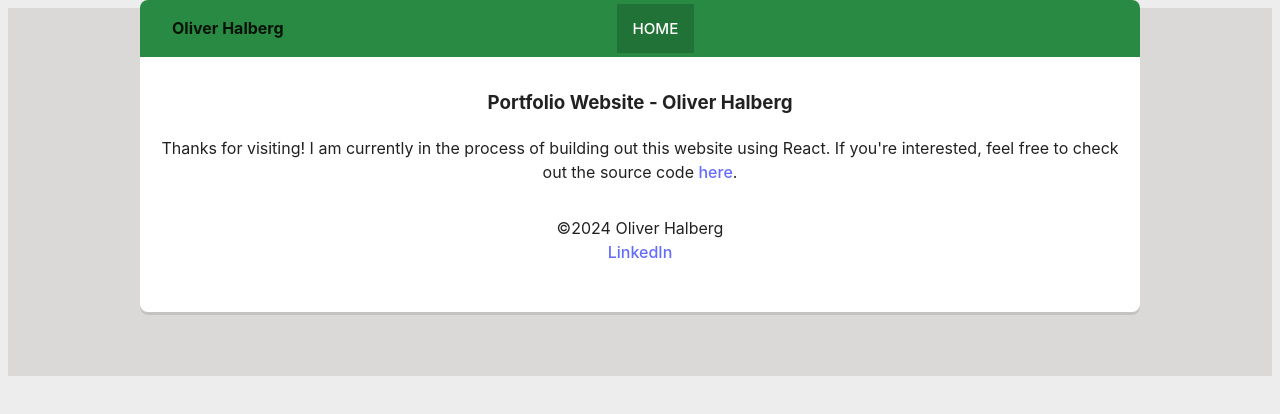
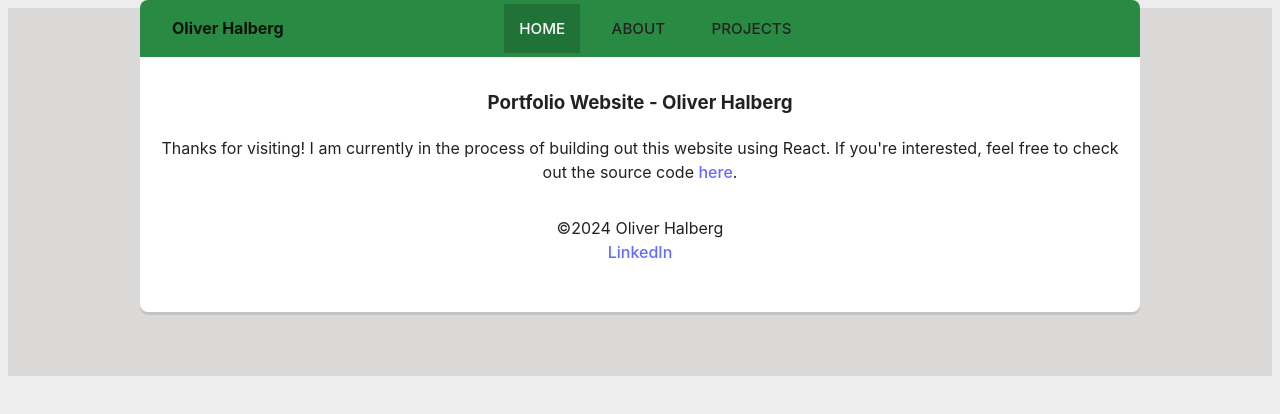
Before and after one commit to oliverhalberg/Portfolio-Site, a React (Vite) app: page / in a window 1280 px wide. Shown: the top 414 px of the page. Built offline with nearby package versions, Linux system fonts and the light colour scheme.

Commit message:
Added /about and /projects routes to the site

```diff
--- a/src/App.jsx
+++ b/src/App.jsx
@@ -13,6 +13,8 @@ function App() {
       <Header />
       <Routes>
         <Route path='/' element={<Home />} />
+        <Route path='/about' element={<p>TODO</p>} />
+        <Route path='/projects' element={<p>TODO</p>} />
       </Routes>
       <Footer />
     </div>
--- a/src/Header.jsx
+++ b/src/Header.jsx
@@ -6,6 +6,8 @@ const Header = () => {
             <span>Oliver Halberg</span>
             <ul id="navbar">
                 <li className="navbarLink"><NavLink to='/'>Home</NavLink></li>
+                <li className="navbarLink"><NavLink to='/about'>About</NavLink></li>
+                <li className="navbarLink"><NavLink to='/projects'>Projects</NavLink></li>
             </ul>
         </header>
     );
```
